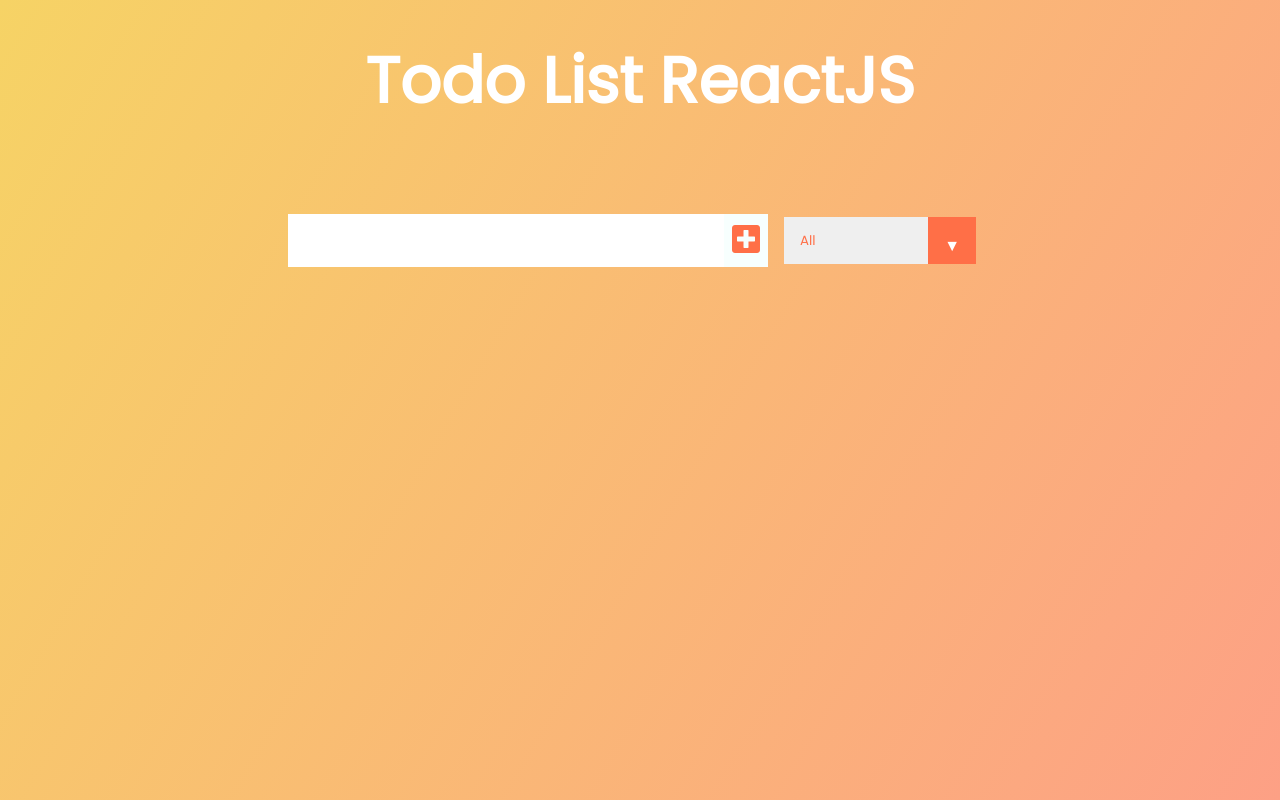
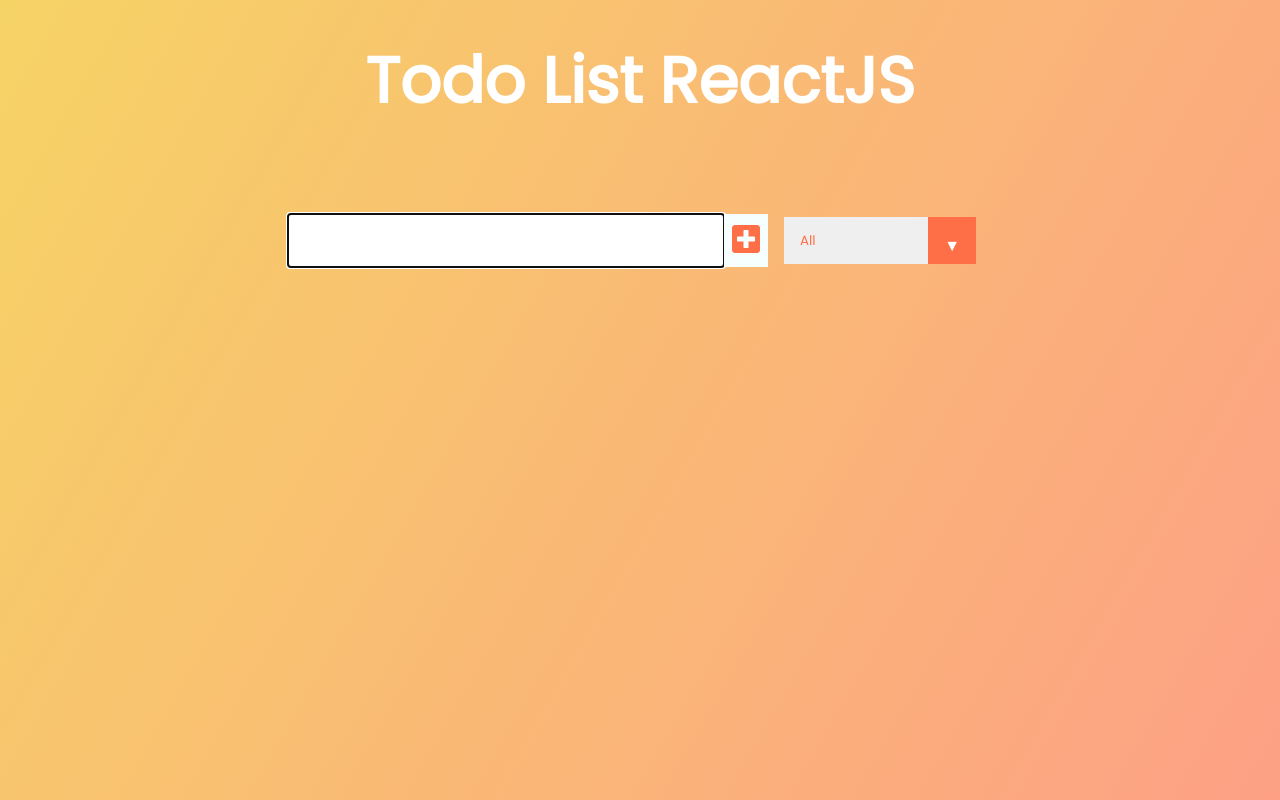
Before and after one commit to ibrahimerkenov/todolist-ReactJS, a React (Create React App) app: page / in a window 1280 px wide. Built offline with nearby package versions, Linux system fonts and the light colour scheme.

Commit message:
Added autofocus on input

```diff
--- a/src/components/Form.js
+++ b/src/components/Form.js
@@ -26,7 +26,7 @@ const Form = ({ inputText, setInputText, todos, setTodos, setStatus }) => {
 
   return (
     <form>
-      <input value={inputText} onChange={inputTextHandler} type="text" className="todo-input" />
+      <input autoFocus={true} value={inputText} onChange={inputTextHandler} type="text" className="todo-input" />
       <button onClick={submitTodoHandler} className="todo-button" type="submit">
         <i className="fas fa-plus-square"></i>
       </button>
```
